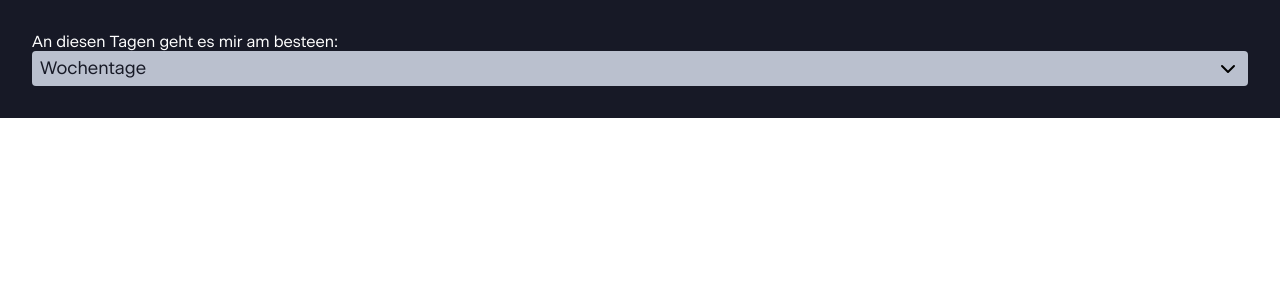
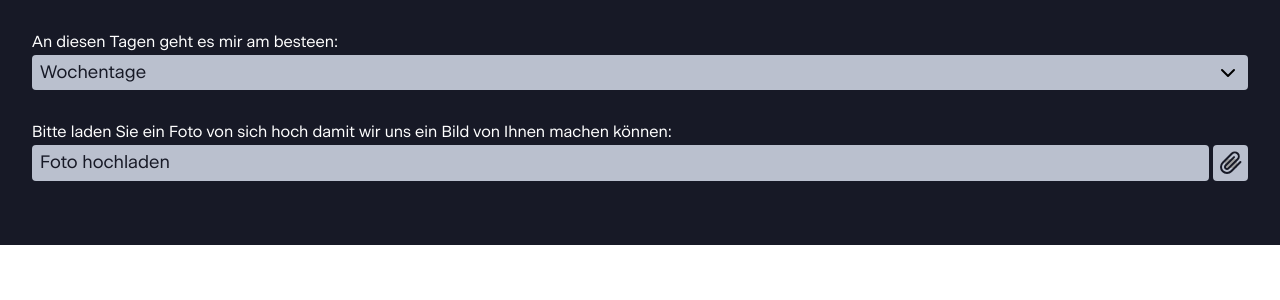
Before and after one commit to jeromehaas/sayyes-web, a Next.js app in the folder frontend/: page / in a window 1280 px wide. Shown: the top 300 px of the page. Built offline with nearby package versions, Linux system fonts and the light colour scheme; grey boxes are pictures that could not be loaded.

Commit message:
Setup: file-input component

```diff
--- /dev/null
+++ b/frontend/components/inputs/input-file/input-file.jsx
@@ -0,0 +1,23 @@
+import Paragraph from "components//content/paragraph/paragraph";
+import { Paperclip } from "react-feather";
+
+const InputFile = ({ className, id, label, register, header = "test", defaultValue, validation, errors, errorText, filename }) => {
+
+
+	return (
+				<div className={`${ className } input-file input-field`}>
+            <label className="input-file__label input-field__label">{ label }</label>
+            <input className="input-file__fake-input input-field__fake-input" type="file" id="file" name="file" filename={ filename } readOnly />
+            <div className="input-file__input-container input-field__input-container input-container">
+							<div className="input-container__header header">
+									<Paragraph className="header__text">{ header }</Paragraph>
+							</div>
+							<label className="input-container__action input-field__button" htmlFor="file"><Paperclip className="action__icon" /></label>
+            </div>
+            { errors && errors[id] && <p className="field__error">{ errorText }</p> }
+        </div>
+	);
+
+};
+
+export default InputFile;
--- /dev/null
+++ b/frontend/components/inputs/input-file/input-file.scss
@@ -0,0 +1,51 @@
+.input-file {
+	margin-top: 4px;
+
+	&__label {
+		color: $white-100;
+	}
+
+	&__input-container, .input-container {
+			display: flex;
+			flex-direction: row;
+
+			&__header, .header {
+				background-color: $grey-60;
+				width: 100%;
+				border-radius: 4px;
+
+				&__text {
+					padding: 4px 8px;
+					color: $blue-100;
+				}
+
+			}
+
+			&__action, .action {
+					background-color: $grey-60;
+					color: $white-100;
+					background-image: url('/icons/input-fields/resume.svg');
+					background-repeat: no-repeat;
+					background-size: 12px;
+					background-position: center;
+					width: 36px;
+					height: 36px;
+					display: grid;
+					place-items: center;
+					margin-left: 4px;
+					border-radius: 4px;
+
+					&__icon {
+						color: $blue-100;
+						font-size: 16px;
+					}
+
+			}
+
+	}
+
+	&__fake-input {
+			display: none;
+	}
+
+}
--- a/frontend/components/inputs/input-checkbox-group/input-checkbox-group.jsx
+++ b/frontend/components/inputs/input-selection/input-selection.jsx
@@ -2,7 +2,7 @@ import { ChevronDown } from "react-feather";
 import Paragraph from 'components/content/paragraph/paragraph';
 import { useState } from "react";
 
-const InputCheckboxGroup = ({ className, options, label, header, name }) => {
+const InputSelection = ({ className, options, label, header, name, type }) => {
 
     const [isOpen, setIsOpen] = useState(false);
 
@@ -12,16 +12,16 @@ const InputCheckboxGroup = ({ className, options, label, header, name }) => {
     };
 
    return (
-        <div className={`${ className } input-checkbox-group input-field`}>
-            <label className="input-checkbox-group__label input-field__label">{ label }</label>
-            <div className="input-checkbox-group__header header" onClick={ toggleMenu }>
+        <div className={`${ className } input-selection input-field`}>
+            <label className="input-selection__label input-field__label">{ label }</label>
+            <div className="input-selection__header header" onClick={ toggleMenu }>
                 <Paragraph className="header__text">{ header }</Paragraph>
                 <ChevronDown className="header__icon" />
             </div>
-                <div className={`input-checkbox-group__menu menu ${ isOpen ? 'menu--visible' : 'menu--invisible'}`}>
+                <div className={`input-selection__menu menu ${ isOpen ? 'menu--visible' : 'menu--invisible'}`}>
                 { options.map((option) => (
                     <div className="menu__item item" key={ option.id }>
-                        <input className="item__input" name={ name } id={ option.id } value={ option.value } type="checkbox" />
+                        <input className="item__input" name={ name } id={ option.id } value={ option.value } type={ type } />
                         <label className="item__label" htmlFor={ option.id }>{ option.label }</label>
                         <Paragraph className="item__info">{ option.info }</Paragraph>
                     </div>
@@ -32,4 +32,4 @@ const InputCheckboxGroup = ({ className, options, label, header, name }) => {
 
 };
 
-export default InputCheckboxGroup;
+export default InputSelection;
--- a/frontend/components/inputs/input-checkbox-group/input-checkbox-group.scss
+++ b/frontend/components/inputs/input-selection/input-selection.scss
@@ -1,4 +1,5 @@
-.input-checkbox-group {
+.input-selection {
+	position: relative;
 
     &__label {
         color: $white-100;
@@ -23,6 +24,9 @@
         background-color: $grey-60;
         margin-top: 4px;
         padding: 4px 8px;
+				position: absolute;
+				width: 100%;
+        border-radius: 4px;
 
         &--visible {
             display: block;
--- a/frontend/pages/index.js
+++ b/frontend/pages/index.js
@@ -4,23 +4,29 @@ import Paragraph from "components/content/paragraph/paragraph";
 import Button from "components//content/button/button";
 import Picture from "components//content/picture/picture";
 import InputText from "components//inputs/input-text/input-text";
-import InputCheckboxGroup from "components//inputs/input-checkbox-group/input-checkbox-group";
+import InputSelection from "components//inputs/input-selection/input-selection";
+import InputFile from "components//inputs/input-file/input-file";
 
 const Start = ( ) => {
 
   return (
     <Section className="start">
-      {/* <InputText /> */}
-      <InputCheckboxGroup
+      <InputSelection
+				type="radio"
         label="An diesen Tagen geht es mir am besteen:"
         header="Wochentage"
         name="weekdays"
         options={[
-          { id: "1", value: "Montag", label: "Montag", info: "some infos" },
+          { id: "1", value: "Montag", label: "Montag" },
           { id: "2", value: "Dienstag", label: "Dienstag" },
           { id: "3", value: "Mittwoch", label: "Mittwoch" },
         ]}
       />
+			<InputFile
+				className="input-file"
+				header="Foto hochladen"
+				label="Bitte laden Sie ein Foto von sich hoch damit wir uns ein Bild von Ihnen machen können:"
+			/>
     </Section>
   );
 
--- a/frontend/styles/configs/inputs.scss
+++ b/frontend/styles/configs/inputs.scss
@@ -0,0 +1,7 @@
+.input-field {
+	margin-bottom: 32px;
+
+	&__label {
+		margin-bottom: 4px;
+	}
+}
--- a/frontend/styles/main.scss
+++ b/frontend/styles/main.scss
@@ -17,4 +17,5 @@
 
 /* INPUTS */
 @import 'components/inputs/input-text/input-text.scss';
-@import 'components/inputs/input-checkbox-group/input-checkbox-group.scss';
+@import 'components/inputs/input-selection/input-selection.scss';
+@import 'components/inputs/input-file/input-file.scss';
```
